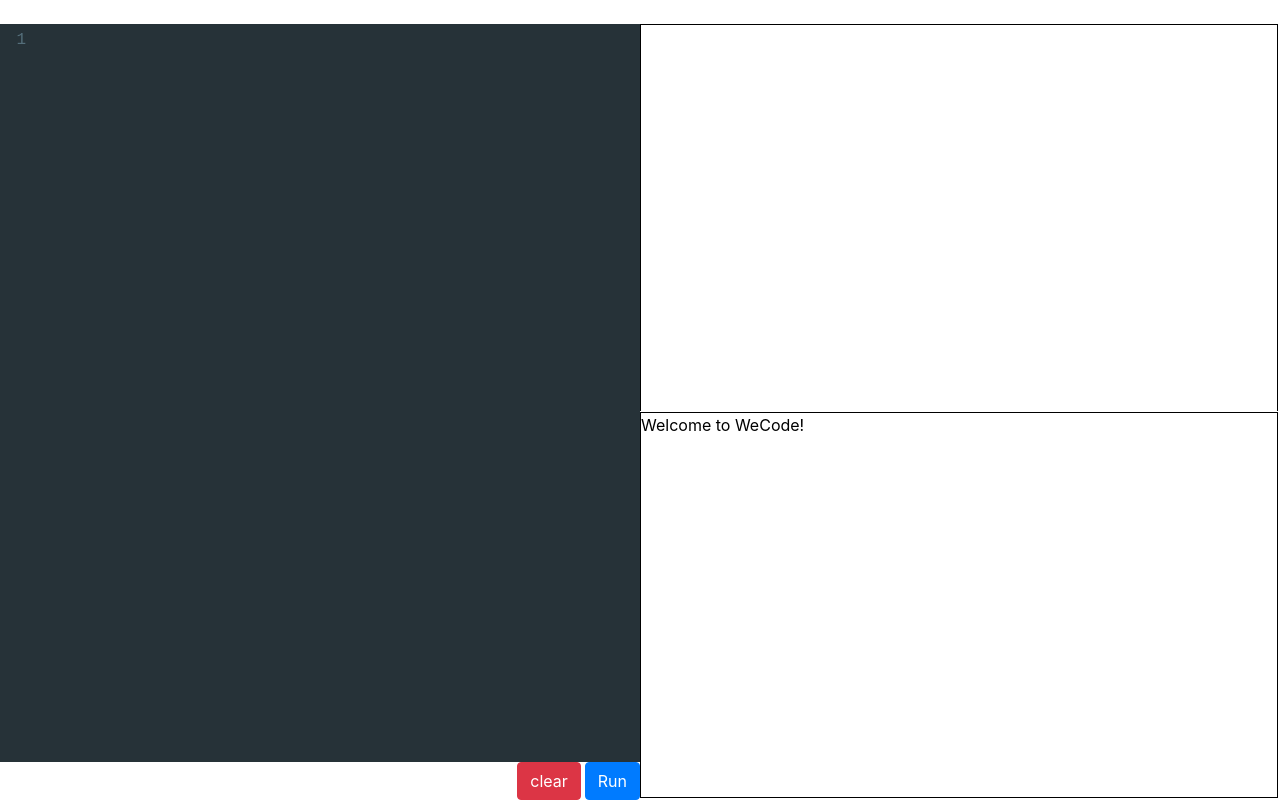
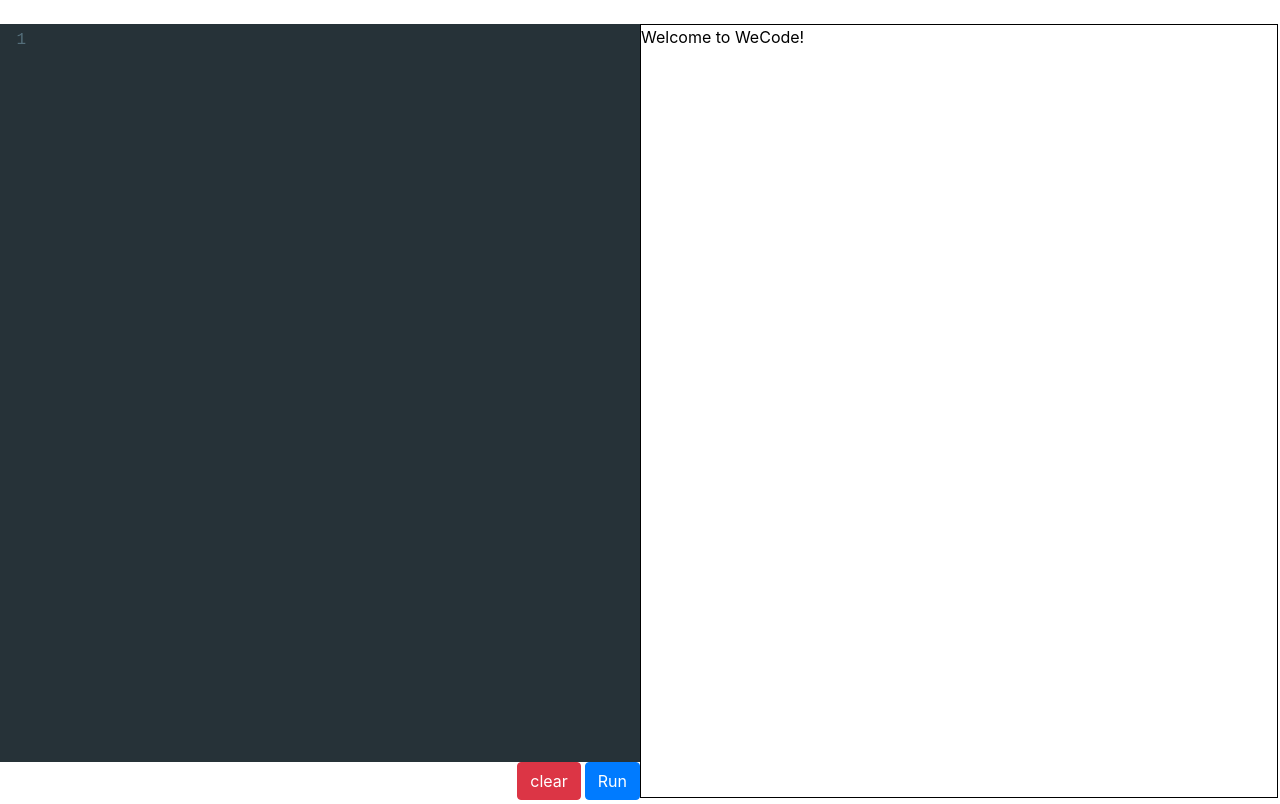
Before and after one commit to ZhuonanLin/wecode, a React (Create React App) app in the folder client/: page /interview in a window 1280 px wide. Built offline with nearby package versions, Linux system fonts and the light colour scheme; no server answers.

Commit message:
Remove ChatWindow
We don't want it in the new plan.

```diff
--- a/client/src/components/ChatWindow.css
+++ /dev/null
@@ -1,8 +0,0 @@
-.ChatWindow {
-  border-style: solid;
-  border-color: black;
-  border-width: 1px;
-  border-bottom-width: 0;
-  height: calc(100% - 1px);
-  width: calc(100% - 2px);
-}
--- a/client/src/components/ChatWindow.js
+++ /dev/null
@@ -1,14 +0,0 @@
-import React, { Component } from 'react';
-import './ChatWindow.css';
-
-class ChatWindow extends Component {
-  render() {
-    return (
-      <div className='ChatWindow'>
-        {this.props.children}
-      </div>
-    );
-  }
-}
-
-export default ChatWindow;
--- a/client/src/components/Layout.css
+++ b/client/src/components/Layout.css
@@ -2,11 +2,10 @@
   min-height: 100vh;
   display: grid;
   grid-template-columns: 1fr 1fr;
-  grid-template-rows: auto 1fr 1fr;
+  grid-template-rows: auto 1fr;
   grid-template-areas:
     "top top"
-    "left right-top"
-    "left right-bottom";
+    "left right";
 }
 
 .TopArea {
@@ -17,10 +16,6 @@
   grid-area: left;
 }
 
-.RightTopArea {
-  grid-area: right-top;
+.RightArea {
+  grid-area: right;
 }
-
-.RightBottomArea {
-  grid-area: right-bottom;
-}
--- a/client/src/components/Layout.js
+++ b/client/src/components/Layout.js
@@ -2,7 +2,6 @@
 import './Layout.css';
 import io from 'socket.io-client';
 
-import ChatWindow from './ChatWindow';
 import CodeEditor from './CodeEditor';
 import Console from './Console';
 import InfoBar from './InfoBar';
@@ -51,10 +50,7 @@
         <div className='LeftArea'>
           <CodeEditor mode='javascript' />
         </div>
-        <div className='RightTop'>
-          <ChatWindow />
-        </div>
-        <div className='RightBottom'>
+        <div className='RightArea'>
           <Console messages={this.state.messages} />
         </div>
       </div>
```
